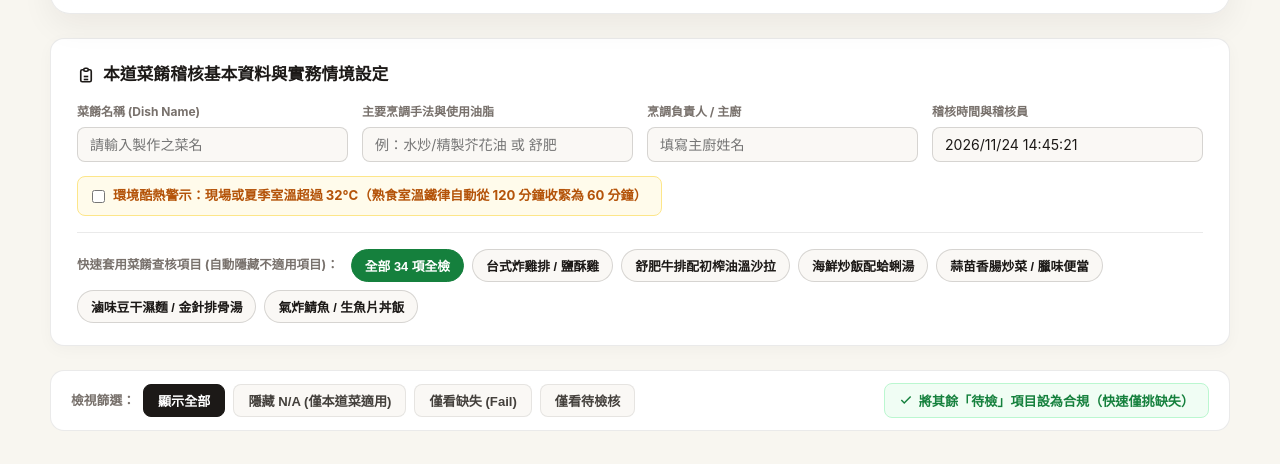
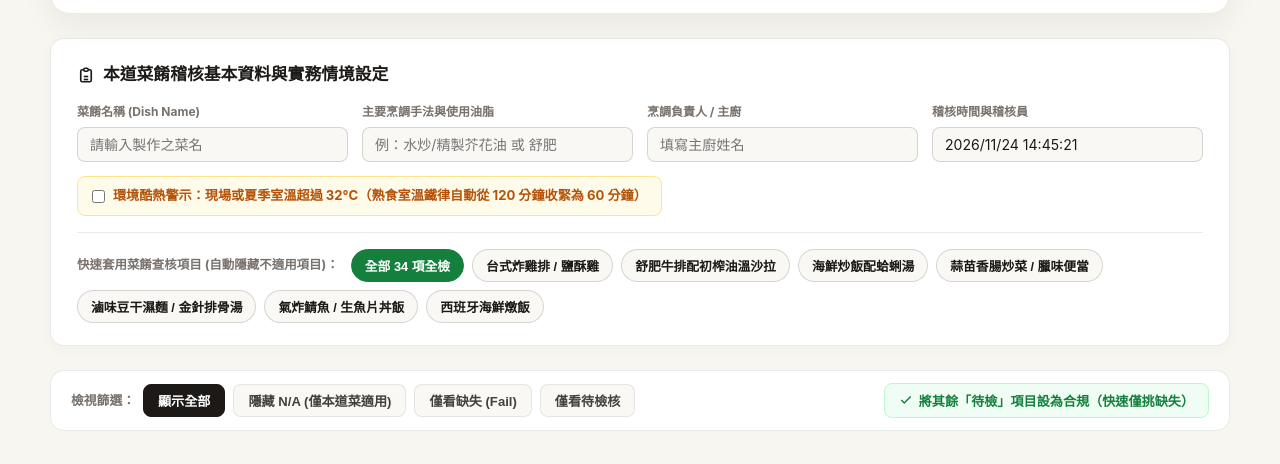
Before and after one commit to Austin941/food-safety-reader, a plain HTML site: page 食品安全烹調全流程檢核系統.html in a window 1280 px wide. Shown: the part 301-765 px from the top of the page. Drawn offline with Linux system fonts and the light colour scheme.

```diff
--- a/食品安全烹調全流程檢核系統.html
+++ b/食品安全烹調全流程檢核系統.html
@@ -423,6 +423,7 @@
         <button type="button" class="btn-preset" onclick="applyPreset('cured_sausage', this)">蒜苗香腸炒菜 / 臘味便當</button>
         <button type="button" class="btn-preset" onclick="applyPreset('braised_soup', this)">滷味豆干濕麵 / 金針排骨湯</button>
         <button type="button" class="btn-preset" onclick="applyPreset('sashimi_airfryer', this)">氣炸鯖魚 / 生魚片丼飯</button>
+        <button type="button" class="btn-preset" onclick="applyPreset('spanish_paella', this)">西班牙海鮮燉飯</button>
       </div>
     </section>
 
@@ -520,6 +521,11 @@
         dish: "氣炸鹽烤鯖魚配生魚片丼飯",
         method: "氣炸烹調 (≤160°C) + 生鮮水產切配",
         naList: ["2.4", "2.6", "3.2", "3.3", "3.4", "4.2", "4.3", "4.5", "5.2", "5.3", "5.4"]
+      },
+      spanish_paella: {
+        dish: "西班牙海鮮燉飯（鮮蝦/淡菜蛤蜊/透抽/番紅花米飯）",
+        method: "淺鍋煎炒與高湯燉煮 · 精製橄欖油煎炒、起鍋淋特級初榨油",
+        naList: ["2.2", "2.3", "2.6", "3.2", "3.3", "3.4", "4.3", "4.5", "5.2", "5.4", "5.5"]
       }
     };
 
```
Also changed, not shown: 1 other file.
